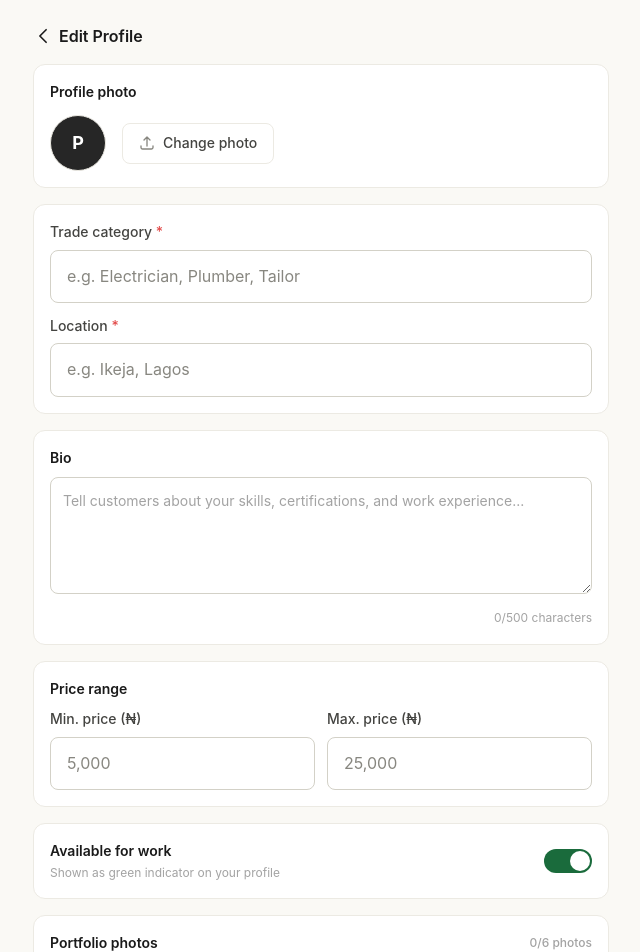
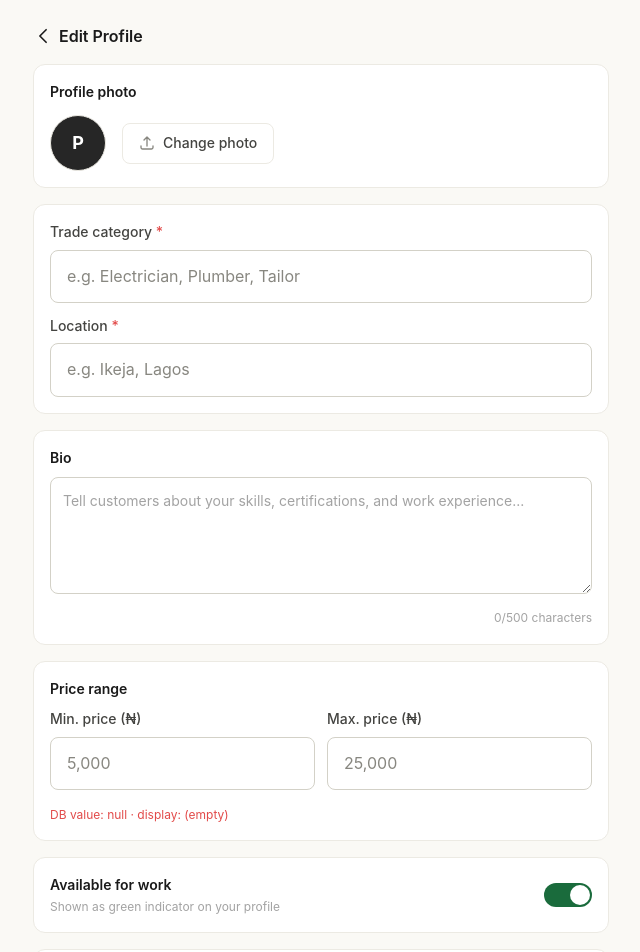
Before and after one commit to Missking001/SabiPro, a Next.js app in the folder apps/web/: page /provider/profile in a window 1280 px wide. Shown: the top 952 px of the page, without its empty margins (319-959 px from the left). Built offline with nearby package versions, Linux system fonts and the light colour scheme; no server answers.

Commit message:
debug: show raw priceRangeMax from API on profile page

```diff
--- a/apps/web/app/provider/profile/page.tsx
+++ b/apps/web/app/provider/profile/page.tsx
@@ -358,12 +358,16 @@ export default function ProviderProfilePage() {
                 onChange={(e) => setPriceRangeMin(e.target.value)}
               />
               <Input
+                id="max-price-input"
                 label="Max. price (₦)"
                 type="number"
                 placeholder="25,000"
                 value={priceRangeMax}
                 onChange={(e) => setPriceRangeMax(e.target.value)}
               />
+              <p className="text-caption text-error-base mt-1" id="price-debug">
+                DB value: {provider?.priceRangeMax ?? 'null'} &middot; display: {priceRangeMax || '(empty)'}
+              </p>
             </div>
           </div>
 
```
